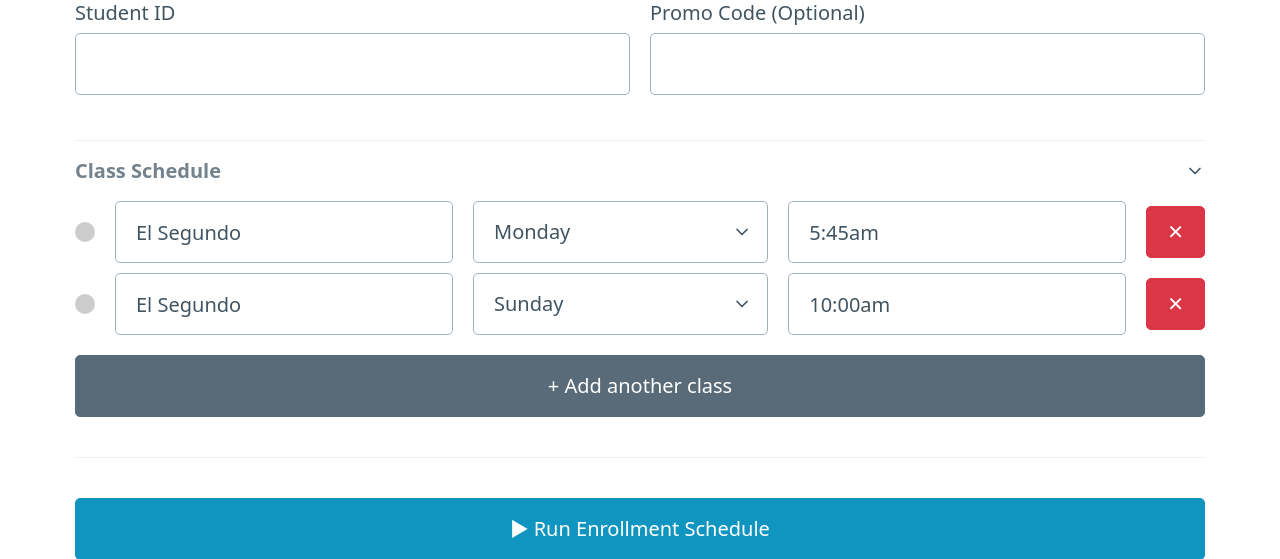
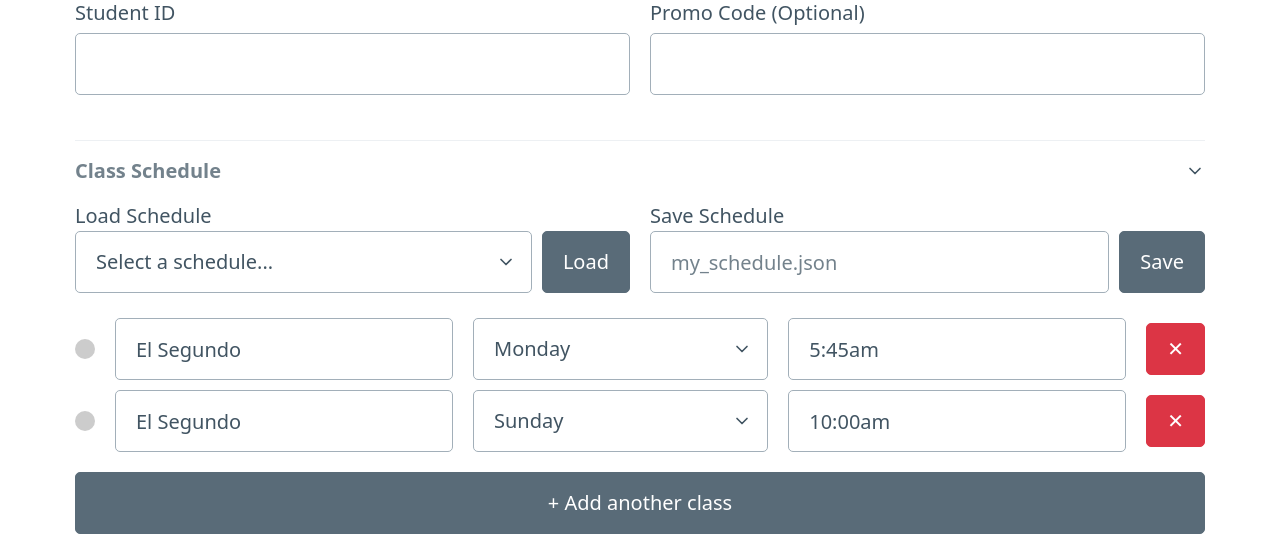
Before and after one commit to johnmarcovici/iclasspro-driver, a FastAPI app: page / in a window 1280 px wide. Shown: the part 364-923 px from the top of the page. Run offline with FastAPI, Linux system fonts and the light colour scheme.

Commit message:
feat(web): add ability to save and load schedules from UI

```diff
--- a/app.py
+++ b/app.py
@@ -2,13 +2,21 @@ import asyncio
 import json
 import os
 import sys
+from typing import List, Dict
 
 from dotenv import load_dotenv
 from fastapi import FastAPI, WebSocket, WebSocketDisconnect
 from fastapi.responses import HTMLResponse
 from fastapi.staticfiles import StaticFiles
 from fastapi.templating import Jinja2Templates
+from pydantic import BaseModel
 from starlette.requests import Request
+
+
+class ScheduleSaveRequest(BaseModel):
+    filename: str
+    schedule: List[Dict[str, str]]
+
 
 # Load environment variables
 load_dotenv(override=True)
@@ -44,6 +52,40 @@ async def get(request: Request):
         context["initial_schedule"] = []
 
     return templates.TemplateResponse("index.html", context)
+
+
+@app.get("/api/schedules")
+async def list_schedules():
+    schedules = []
+    if os.path.exists("schedules"):
+        for f in os.listdir("schedules"):
+            if f.endswith(".json") and os.path.isfile(os.path.join("schedules", f)):
+                schedules.append(f)
+    return schedules
+
+
+@app.get("/api/schedules/{filename}")
+async def get_schedule(filename: str):
+    safe_filename = os.path.basename(filename)
+    if not safe_filename.endswith(".json"):
+        safe_filename += ".json"
+    filepath = os.path.join("schedules", safe_filename)
+    try:
+        with open(filepath, "r") as f:
+            return json.load(f)
+    except FileNotFoundError:
+        return []
+
+
+@app.post("/api/schedules")
+async def save_schedule(request: ScheduleSaveRequest):
+    safe_filename = os.path.basename(request.filename)
+    if not safe_filename.endswith(".json"):
+        safe_filename += ".json"
+    filepath = os.path.join("schedules", safe_filename)
+    with open(filepath, "w") as f:
+        json.dump(request.schedule, f, indent=4)
+    return {"message": f"Successfully saved {safe_filename}"}
 
 
 @app.websocket("/ws/run")
--- a/templates/index.html
+++ b/templates/index.html
@@ -91,6 +91,26 @@
         <!-- Schedule Editor -->
         <details open>
             <summary><strong>Class Schedule</strong></summary>
+
+            <div class="grid" style="margin-bottom: 1rem; align-items: end;">
+                <label>
+                    Load Schedule
+                    <div style="display: flex; gap: 0.5rem;">
+                        <select id="schedule-select" style="margin-bottom: 0;">
+                            <option value="">Select a schedule...</option>
+                        </select>
+                        <button class="secondary" onclick="loadSchedule()" style="width: auto; margin-bottom: 0;">Load</button>
+                    </div>
+                </label>
+                <label>
+                    Save Schedule
+                    <div style="display: flex; gap: 0.5rem;">
+                        <input type="text" id="schedule-name" placeholder="my_schedule.json" style="margin-bottom: 0;">
+                        <button class="secondary" onclick="saveSchedule()" style="width: auto; margin-bottom: 0;">Save</button>
+                    </div>
+                </label>
+            </div>
+
             <div id="schedule-container">
                 <!-- Schedule rows will be injected here -->
             </div>
@@ -124,6 +144,7 @@
 
         // Initialize the schedule grid
         window.onload = function() {
+            fetchSchedules();
             if (initialSchedule && initialSchedule.length > 0) {
                 initialSchedule.forEach(cls => {
                     addScheduleRow(cls.Location, cls.Day, cls.Time);
@@ -132,6 +153,94 @@
                 addScheduleRow(); // Add one empty row by default
             }
         };
+
+        async function fetchSchedules() {
+            try {
+                const response = await fetch('/api/schedules');
+                const schedules = await response.json();
+                const select = document.getElementById('schedule-select');
+                select.innerHTML = '<option value="">Select a schedule...</option>';
+                schedules.forEach(filename => {
+                    const option = document.createElement('option');
+                    option.value = filename;
+                    option.textContent = filename;
+                    select.appendChild(option);
+                });
+            } catch (error) {
+                console.error("Failed to fetch schedules:", error);
+            }
+        }
+
+        async function loadSchedule() {
+            const select = document.getElementById('schedule-select');
+            const filename = select.value;
+            if (!filename) return;
+
+            try {
+                const response = await fetch(`/api/schedules/${filename}`);
+                if (!response.ok) {
+                    alert("Failed to load schedule");
+                    return;
+                }
+                const schedule = await response.json();
+
+                // Clear existing
+                scheduleContainer.innerHTML = '';
+                rowCount = 0; // reset counter
+
+                if (schedule && schedule.length > 0) {
+                    schedule.forEach(cls => {
+                        addScheduleRow(cls.Location, cls.Day, cls.Time);
+                    });
+                } else {
+                    addScheduleRow();
+                }
+
+                document.getElementById('schedule-name').value = filename;
+            } catch (error) {
+                console.error("Error loading schedule:", error);
+                alert("Error loading schedule");
+            }
+        }
+
+        async function saveSchedule() {
+            let filename = document.getElementById('schedule-name').value.trim();
+            if (!filename) {
+                alert("Please enter a filename to save the schedule.");
+                return;
+            }
+            if (!filename.endsWith('.json')) {
+                filename += '.json';
+            }
+
+            const scheduleData = getScheduleData();
+            const payload = scheduleData.map(item => ({
+                Location: item.Location,
+                Day: item.Day,
+                Time: item.Time
+            }));
+
+            try {
+                const response = await fetch('/api/schedules', {
+                    method: 'POST',
+                    headers: { 'Content-Type': 'application/json' },
+                    body: JSON.stringify({
+                        filename: filename,
+                        schedule: payload
+                    })
+                });
+
+                if (response.ok) {
+                    alert("Schedule saved successfully!");
+                    fetchSchedules(); // refresh dropdown
+                } else {
+                    alert("Failed to save schedule.");
+                }
+            } catch (error) {
+                console.error("Error saving schedule:", error);
+                alert("Error saving schedule");
+            }
+        }
 
         function addScheduleRow(loc = "", day = "Monday", time = "") {
             const rowId = `row-${rowCount++}`;
```
